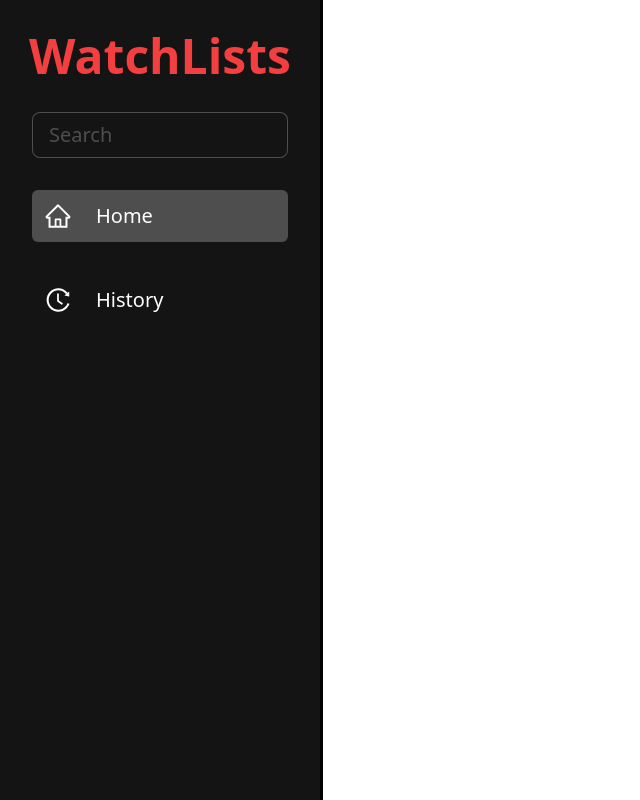
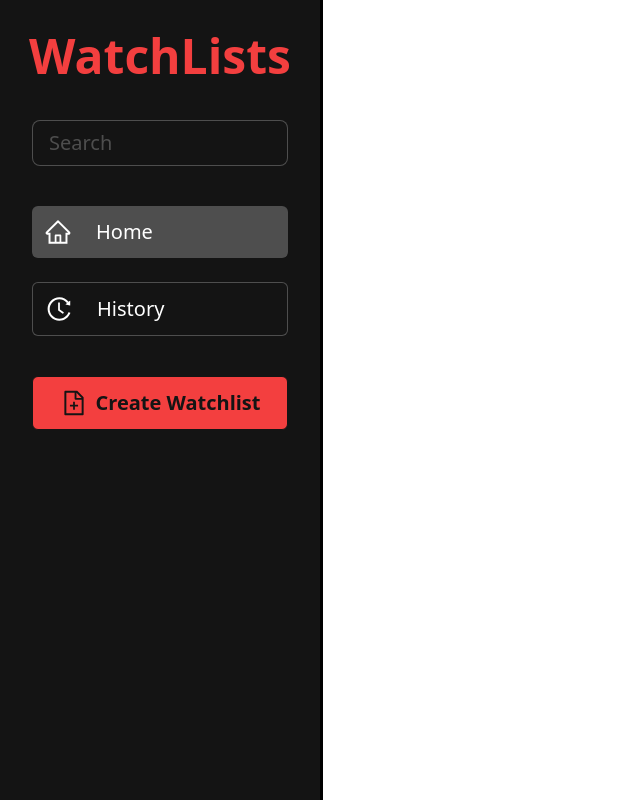
Before and after one commit to ashmeetsmonga/watchlist-react, a React (Vite) app: page / in a window 1280 px wide. Shown: the whole page, without its empty margins (0-640 px from the left). Built offline with nearby package versions, Linux system fonts and the light colour scheme.

Commit message:
added create watchlist button

```diff
--- a/src/components/Sidebar.jsx
+++ b/src/components/Sidebar.jsx
@@ -1,20 +1,27 @@
 import React from "react";
-import { AiOutlineHome, AiOutlineHistory } from "react-icons/ai";
+import { AiOutlineHome, AiOutlineHistory, AiOutlineFileAdd } from "react-icons/ai";
 
 const Sidebar = () => {
 	return (
-		<aside className='w-1/4 h-full flex flex-col gap-8 items-center p-8 bg-black outline'>
+		<aside className='w-1/4 h-full flex flex-col gap-10 items-center p-8 bg-black outline'>
 			<h1 className='text-5xl text-primary font-extrabold'>WatchLists</h1>
 			<input
 				type='text'
 				className='bg-black px-4 py-2 border border-gray rounded-lg w-full text-xl placeholder:text-gray'
 				placeholder='Search'
 			/>
-			<div className='flex items-center gap-6 p-3 bg-gray text-white text-xl w-full rounded-md'>
-				<AiOutlineHome className='w-7 h-7' /> Home
+			<div className='flex flex-col w-full gap-6'>
+				<div className='flex items-center gap-6 p-3 bg-gray text-white text-xl w-full rounded-md'>
+					<AiOutlineHome className='w-7 h-7' /> Home
+				</div>
+				<div className='flex items-center gap-6 p-3 bg-black text-white text-xl w-full rounded-md border border-gray'>
+					<AiOutlineHistory className='w-7 h-7' /> History
+				</div>
 			</div>
-			<div className='flex items-center gap-6 p-3 bg-black text-white text-xl w-full rounded-md'>
-				<AiOutlineHistory className='w-7 h-7' /> History
+			<div className='w-full'>
+				<button className='flex justify-center items-center font-bold gap-2 p-3 bg-primary text-black text-xl w-full rounded-md border'>
+					<AiOutlineFileAdd className='w-7 h-7' /> Create Watchlist
+				</button>
 			</div>
 		</aside>
 	);
```
